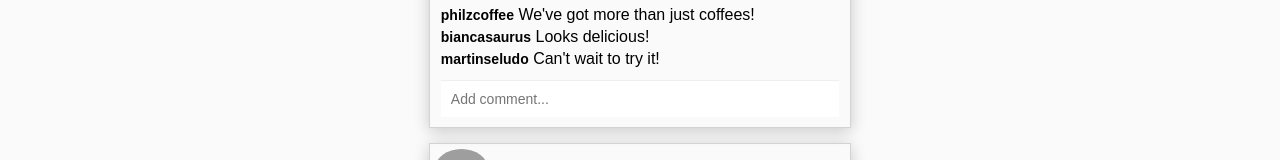
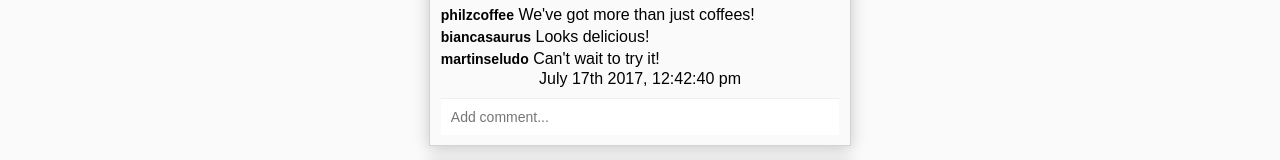
Before and after one commit to maribelcuales/React-Components-Insta-Clone, a React (Create React App) app: page / in a window 1280 px wide. Shown: the part 520-680 px from the top of the page. Built offline with nearby package versions, Linux system fonts and the light colour scheme; grey boxes are pictures that could not be loaded.

Commit message:
Corrected typo error in timestamp.

```diff
--- a/src/components/PostsContainer/Post.js
+++ b/src/components/PostsContainer/Post.js
@@ -10,6 +10,7 @@ import "./Posts.css";
 const Post = props => {
   // set up state for the likes
   const [likes, setLikes] = useState(props.post.likes);
+  console.log(props);
 
   return (
     <div className="post-border">
@@ -30,7 +31,7 @@ const Post = props => {
       <CommentSection
         postId={props.post.imageUrl}
         comments={props.post.comments}
-        timeStamp={props.post.timeStamp}
+        timeStamp={props.post.timestamp}
       />
     </div>
   );
```
